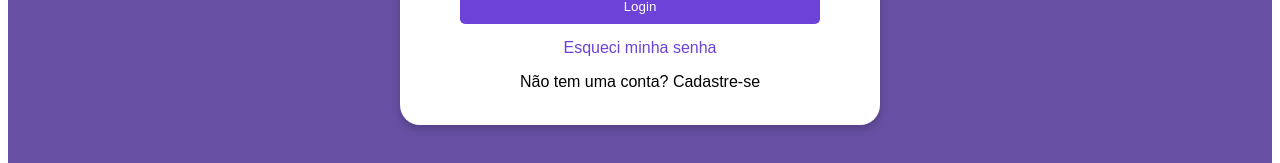
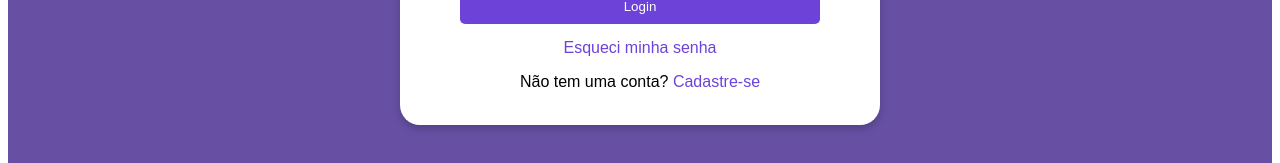
Before and after one commit to Anafcamargo/ProjetoIntegrador, a React (Create React App) app: page /Login in a window 1280 px wide. Shown: the part 483-646 px from the top of the page. Built offline with nearby package versions, Linux system fonts and the light colour scheme.

Commit message:
ajuste na página login do efeito no cadastre-se

```diff
--- a/src/estilo/estilo.css
+++ b/src/estilo/estilo.css
@@ -522,7 +522,7 @@ justify-content: center;
     .login-footer .register-link {
     color: #6C42D9;
     text-decoration: none;
-    font-weight:lighter; /* Deixar o texto em negrito */
+    font-weight:lighter;
       }
 
     .login-footer .register-link:hover {
--- a/src/paginas/Login.tsx
+++ b/src/paginas/Login.tsx
@@ -31,7 +31,7 @@ function Login(){
 
           <div className="login-footer">
           <a href="#" className="forgot-password">Esqueci minha senha</a>
-          <p>Não tem uma conta? <Link to='/Cadastro'>Cadastre-se</Link></p>
+          <p>Não tem uma conta? <Link to='/Cadastro' className="register-link">Cadastre-se</Link></p>
           </div>
 
 
```
